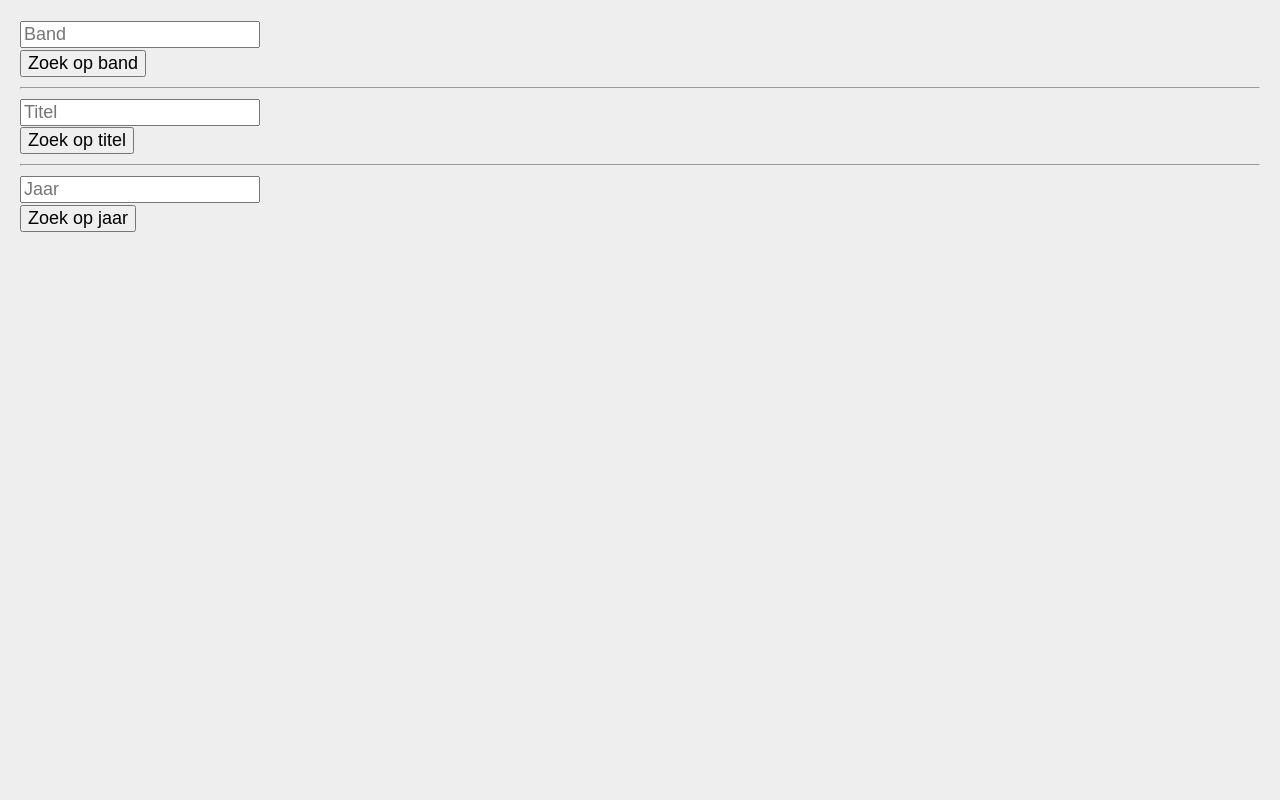
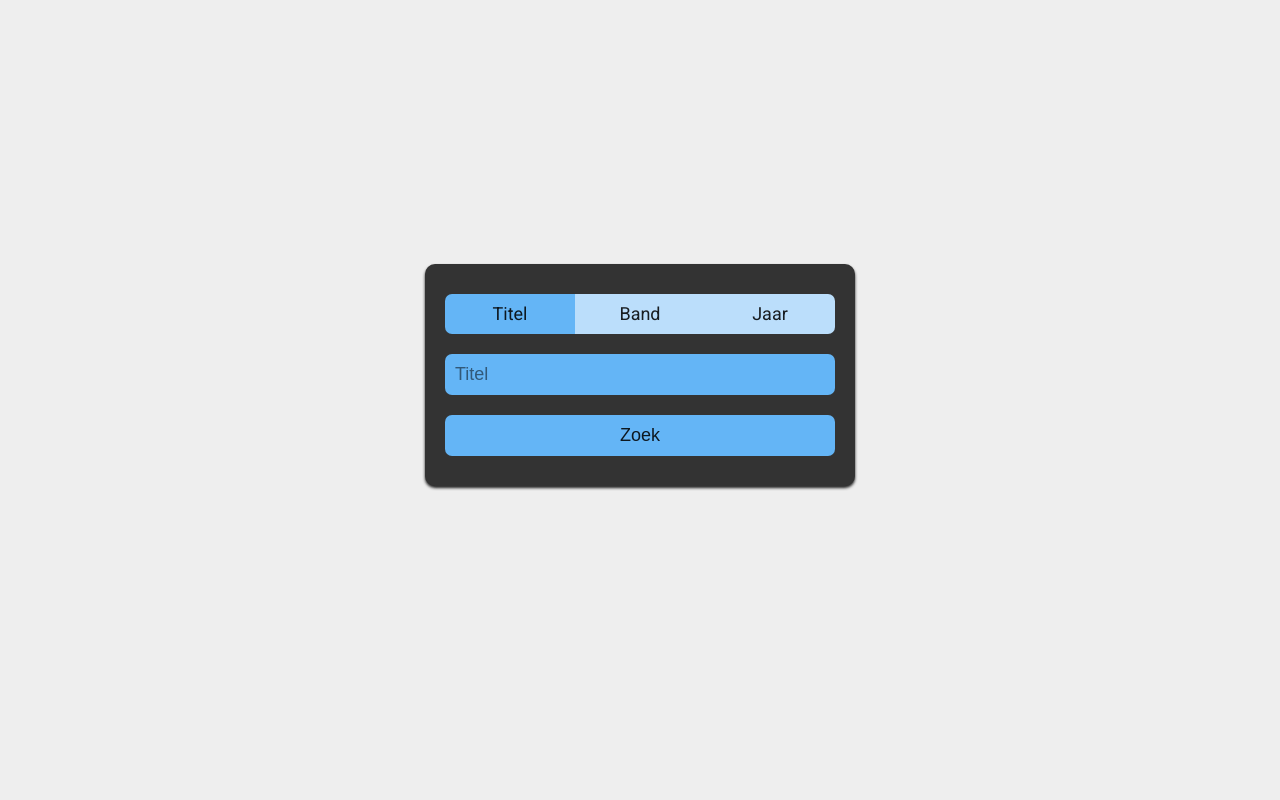
Before and after one commit to maxverbeek/money, a PHP site: page / in a window 1280 px wide. Run offline with PHP 8.4, Linux system fonts and the light colour scheme; some libraries are stand-ins or nearby versions.

Commit message:
Index iets minder lelijk gemaakt, beter UX
Is nogsteeds lelijk, moet nog wat aan gedaan worden.. rip desgin skills. Google Material Design FTW

```diff
--- a/index.php
+++ b/index.php
@@ -6,27 +6,36 @@
 	<link rel="stylesheet" href="style.css">
 </head>
 <body>
-	<!-- band -->
-	<form action="search.php" method="GET">
-		<input type="text" name="search" placeholder="Band"><br>
-		<input type="hidden" name="f" value="band">
-		<input type="submit" value="Zoek op band">
-	</form>
-	<hr>
+	<div class="stretch">
+		<div class="query center">
+			<form action="search.php" method="GET">
+				<input type="radio" class="radio-menu" name="f" id="titel" value="titel" checked><!--
+				--><label class="semi-button" for="titel">Titel</label><!--
 
-	<!-- titel -->
-	<form action="search.php" method="GET">
-		<input type="text" name="search" placeholder="Titel"><br>
-		<input type="hidden" name="f" value="titel">
-		<input type="submit" value="Zoek op titel">
-	</form>
-	<hr>
+				--><input type="radio" class="radio-menu" name="f" id="band" value="band"><!--
+				--><label class="semi-button" for="band">Band</label><!--
 
-	<!-- jaar -->
-	<form action="search.php" method="GET">
-		<input type="text" name="search" placeholder="Jaar"><br>
-		<input type="hidden" name="f" value="jaar">
-		<input type="submit" value="Zoek op jaar">
-	</form>
+				--><input type="radio" class="radio-menu" name="f" id="jaar" value="jaar"><!--
+				--><label class="semi-button" for="jaar">Jaar</label>
+
+				<input type="text" name="search" id="search" placeholder="Titel">
+				<input type="submit" value="Zoek">
+			</form>
+		</div>
+	</div>
+
+	<script src="https://ajax.googleapis.com/ajax/libs/jquery/1.11.2/jquery.min.js"></script>
+	<script>
+		$(function ()
+		{
+			labels = $('.semi-button');
+			text = $('#search');
+
+			labels.on('click', function ()
+			{
+				text.get(0).placeholder = this.innerText;
+			});
+		});
+	</script>
 </body>
 </html>
--- a/style.css
+++ b/style.css
@@ -1,4 +1,12 @@
 @import url(http://fonts.googleapis.com/css?family=Roboto:400,300,700);
+
+html, body
+{
+	/* necessary for centering vertically */
+	height: 100%;
+	margin: 0;
+	padding: 0;
+}
 
 body
 {
@@ -6,8 +14,6 @@ body
 	color: #444;
 	line-height: 1.6;
 	background-color: #FFF;
-	margin: 20px;
-	padding: 0;
 	background-color: #EEEEEE;
 }
 
@@ -82,6 +88,122 @@ body
 .success{background-color:#B4FFB4;border:2px solid #87E687;}
 .error{background-color:#FFB2B2;border:2px solid #FF8383;}
 
+/* index style */
+
+.stretch
+{
+	text-align: center;
+	white-space: nowrap;
+	height: 100%;
+}
+
+.stretch:before
+{
+	content: '';
+	display: inline-block;
+	height: 100%;
+	vertical-align: middle;
+	margin-right: -0.25em;
+}
+
+.center
+{
+	display: inline-block;
+	vertical-align: middle;
+}
+
+.query
+{
+	margin-top: -50px;
+	width: 410px;
+	background: #333;
+	border-radius: 10px;
+	padding: 10px;
+	padding-top: 30px;
+	box-shadow: 0px 2px 3px rgba(0, 0, 0, .87);
+	box-shadow: 0px 2px 3px rgba(0, 0, 0, .87);
+}
+
+.query input[type="radio"]
+{
+	display: none;
+}
+
+.query .semi-button
+{
+	display: inline-block;
+	cursor: pointer;
+	width: 130px;
+	height: 40px;
+	background: #BBDEFB;
+	line-height: 40px;
+	color: rgba(0, 0, 0, 0.87);
+}
+
+.semi-button:first-of-type
+{
+	border-top-left-radius: 7px;
+	border-bottom-left-radius: 7px;
+}
+
+.semi-button:last-of-type
+{
+	border-top-right-radius: 7px;
+	border-bottom-right-radius: 7px;
+}
+
+.radio-menu:checked + .semi-button
+{
+	background: #64B5F6;
+}
+
+.query input
+{
+	display: block;
+	box-sizing: border-box;
+	border: none;
+	background: #64B5F6;
+	color: rgba(0, 0, 0, .87);
+	border-radius: 7px;
+	margin: 20px 10px;
+	padding: 10px;
+	width: calc(100% - 20px);
+}
+
+.query input:focus
+{
+	background-color: #42A5F5;
+	outline: none;
+}
+
+.query input[type="submit"]:hover
+{
+	background-color: #42A5F5;
+	cursor: pointer;
+}
+
+#search::-webkit-input-placeholder
+{
+	color: rgba(0, 0, 0, .51);
+}
+
+#search:-moz-placeholder
+{
+	color: rgba(0, 0, 0, .51);
+	opacity:  1;
+}
+
+#search::-moz-placeholder
+{
+	color: rgba(0, 0, 0, .51);
+	opacity:  1;
+}
+
+#search:-ms-input-placeholder
+{
+	color: rgba(0, 0, 0, .51);
+}
+
 @media screen and (max-width: 720px)
 {
 	body
```
Also changed, not shown: search.php (line endings or trailing spaces).
